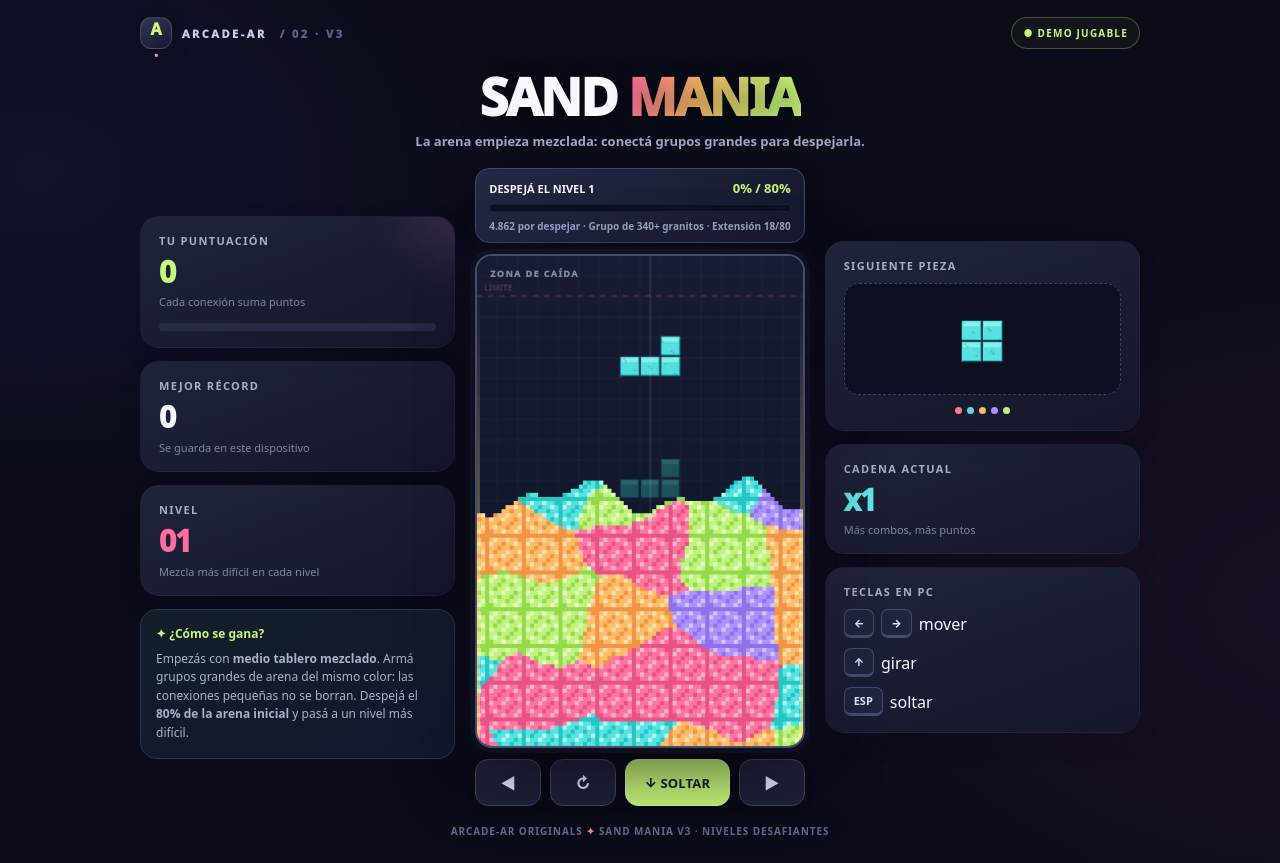
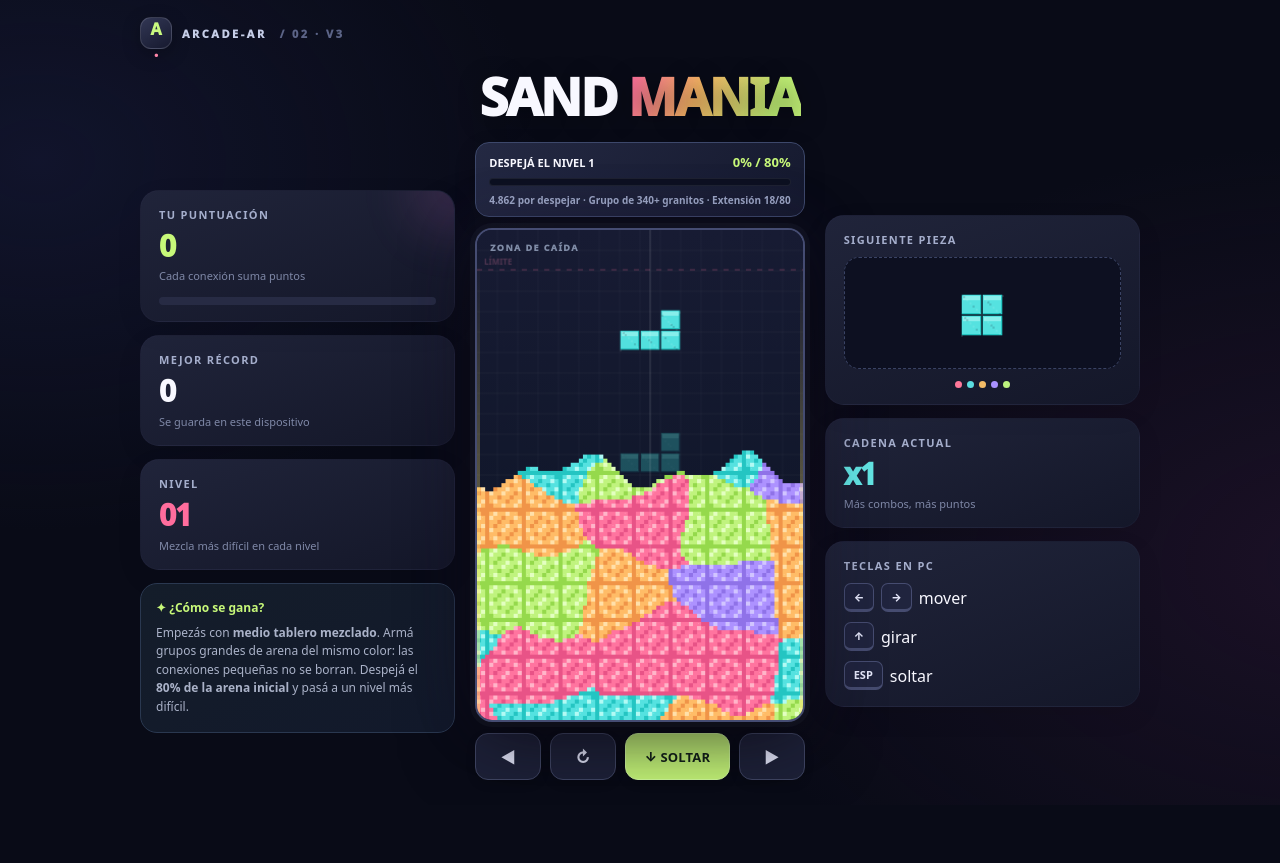
Before and after one commit to Rama1433/Sand-Mania-AR, a plain HTML site: page index.html in a window 1280 px wide. After the commit the page ends 805 px from the top, so only its background shows below. Drawn offline with Linux system fonts and the light colour scheme; animation ran at ten frames a second.

Commit message:
Update index.html

```diff
--- a/index.html
+++ b/index.html
@@ -11,7 +11,6 @@
   <link rel="manifest" href="./manifest.webmanifest">
   <link rel="icon" href="./icons/icon-192.png">
   <link rel="apple-touch-icon" href="./icons/icon-192.png">
-  <title>Sand Mania V3 · Arena Mezclada · Arcade-AR</title>
   <style>
     :root{color-scheme:dark;--bg:#090b17;--card:#171a30;--line:#323754;--text:#f8f8ff;--muted:#9299b8;--lime:#c7f879;--pink:#ff6d9d;--violet:#9f8fff;--cyan:#63e5e4;--orange:#ffbb69}
     *{box-sizing:border-box}html,body{padding:0;margin:0;min-height:100%;background:var(--bg);color:var(--text);font-family:ui-sans-serif,system-ui,-apple-system,BlinkMacSystemFont,"Segoe UI",sans-serif;-webkit-font-smoothing:antialiased}
@@ -78,9 +77,9 @@
 <div class="app">
   <header class="topbar">
     <div class="brand"><div class="brand-symbol">A<span style="color:#ff86a8">.</span></div> ARCADE-AR <span style="color:#5c6487;margin-left:3px">/ 02 · V3</span></div>
-    <span class="status">● DEMO JUGABLE</span>
+
   </header>
-  <div class="title-block"><h1>SAND <span>MANIA</span></h1><p class="subtitle">La arena empieza mezclada: conectá grupos grandes para despejarla.</p></div>
+  <div class="title-block"><h1>SAND <span>MANIA</span></h1></div>
   <div class="mobile-row" aria-label="Estadísticas de partida">
     <div class="mobile-stat"><div class="eyebrow">Puntos</div><div id="mobileScore" class="number lime">0</div></div>
     <div class="mobile-stat"><div class="eyebrow">Récord</div><div id="mobileBest" class="number">0</div></div>
@@ -118,7 +117,6 @@
       <div class="panel"><div class="eyebrow">Teclas en PC</div><div class="keycaps"><kbd>←</kbd><kbd>→</kbd> mover</div><div class="keycaps"><kbd>↑</kbd> girar</div><div class="keycaps"><kbd>ESP</kbd> soltar</div></div>
     </aside>
   </main>
-  <footer class="footer">ARCADE-AR ORIGINALS <span style="color:#fc7da6">✦</span> SAND MANIA V3 · NIVELES DESAFIANTES</footer>
 </div>
 <script>
 (()=>{'use strict';
```
